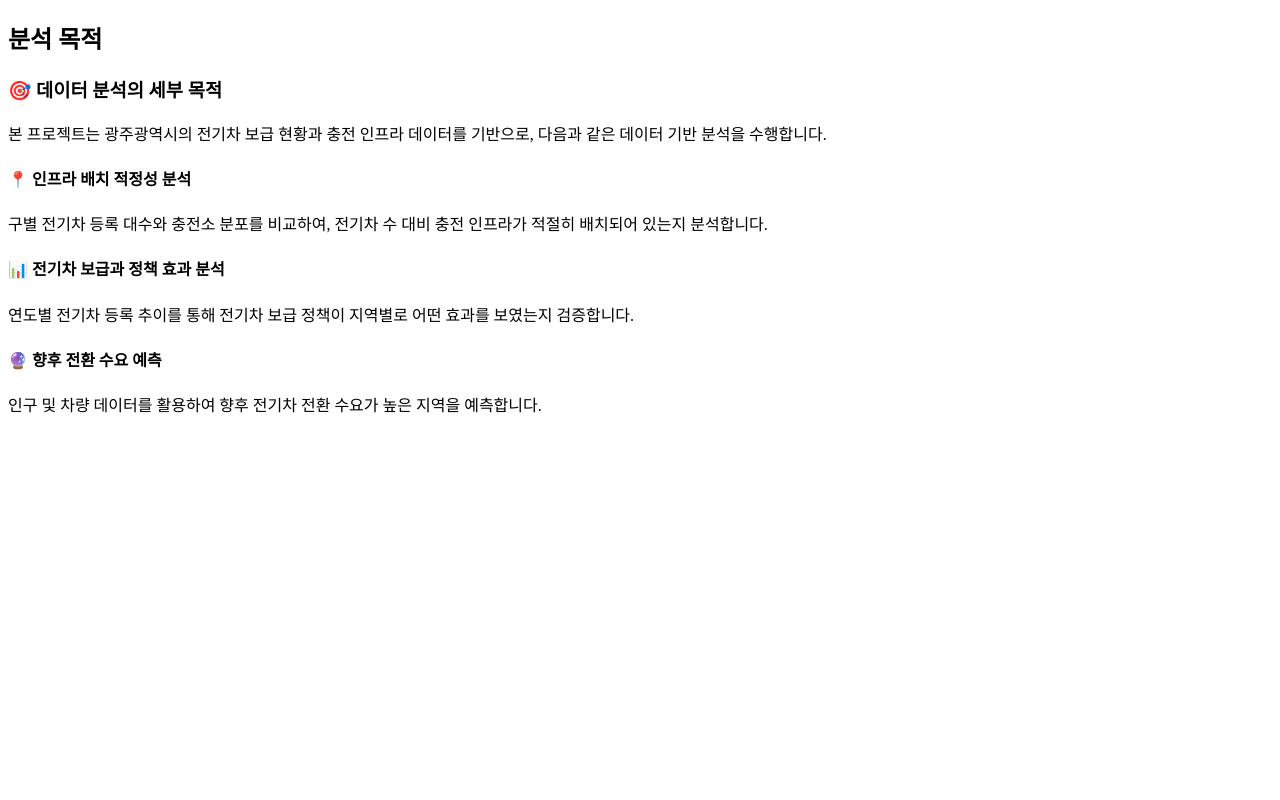
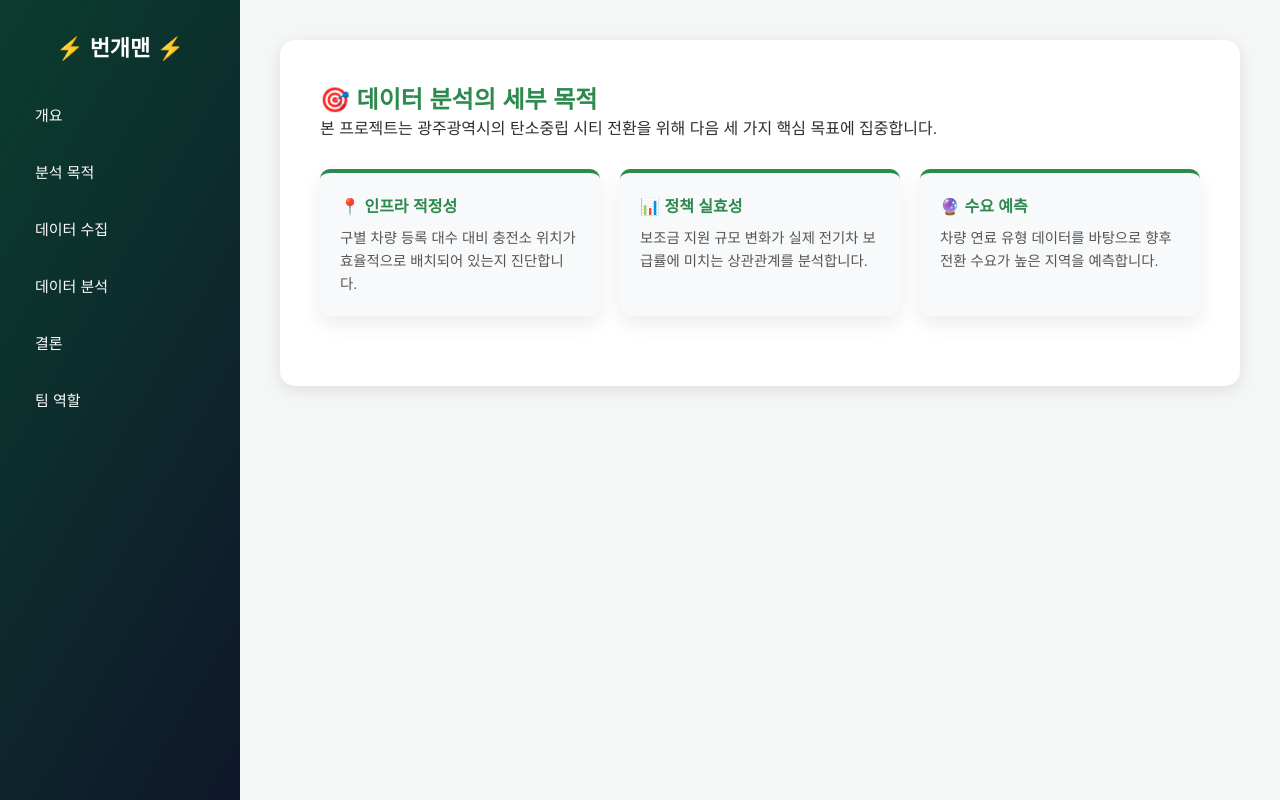
Before and after one commit to 2025-DongA-DataAI-3/car_project, a Flask app: page /analysis in a window 1280 px wide. Run offline with Flask 3, Linux system fonts and the light colour scheme.

Commit message:
목적 수정

```diff
--- a/templates/analysis.html
+++ b/templates/analysis.html
@@ -1,48 +1,31 @@
-<!DOCTYPE html>
-<html lang="ko">
-<head>
-    <meta charset="UTF-8">
-    <title>분석 목적</title>
-</head>
-<body>
+{% extends "base.html" %}
 
-<div class="container">
-    <h2 class="section-title">분석 목적</h2>
+{% block content %}
+<style>
+    .analysis-card { background: white; padding: 40px; border-radius: 15px; box-shadow: 0 4px 15px rgba(0,0,0,0.1); }
+    .card-wrapper { display: grid; grid-template-columns: repeat(3, 1fr); gap: 20px; margin-top: 30px; }
+    .card { background: #f8f9fa; padding: 20px; border-radius: 10px; border-top: 4px solid #2d8a4e; }
+    .card h4 { color: #2d8a4e; margin-bottom: 10px; }
+    .card p { font-size: 0.9rem; color: #555; line-height: 1.6; }
+</style>
 
-    <div class="analysis-box">
-        <h3 class="analysis-subtitle">🎯 데이터 분석의 세부 목적</h3>
-        <p class="analysis-desc">
-            본 프로젝트는 광주광역시의 전기차 보급 현황과 충전 인프라 데이터를 기반으로,
-            다음과 같은 데이터 기반 분석을 수행합니다.
-        </p>
+<div class="analysis-card">
+    <h2 style="color:#2d8a4e;">🎯 데이터 분석의 세부 목적</h2>
+    <p>본 프로젝트는 광주광역시의 탄소중립 시티 전환을 위해 다음 세 가지 핵심 목표에 집중합니다.</p>
 
     <div class="card-wrapper">
         <div class="card">
-                <h4>📍 인프라 배치 적정성 분석</h4>
-                <p>
-                    구별 전기차 등록 대수와 충전소 분포를 비교하여,
-                    전기차 수 대비 충전 인프라가 적절히 배치되어 있는지 분석합니다.
-                </p>
+            <h4>📍 인프라 적정성</h4>
+            <p>구별 차량 등록 대수 대비 충전소 위치가 효율적으로 배치되어 있는지 진단합니다.</p>
         </div>
-
         <div class="card">
-                <h4>📊 전기차 보급과 정책 효과 분석</h4>
-                <p>
-                    연도별 전기차 등록 추이를 통해
-                    전기차 보급 정책이 지역별로 어떤 효과를 보였는지 검증합니다.
-                </p>
+            <h4>📊 정책 실효성</h4>
+            <p>보조금 지원 규모 변화가 실제 전기차 보급률에 미치는 상관관계를 분석합니다.</p>
         </div>
-
         <div class="card">
-                <h4>🔮 향후 전환 수요 예측</h4>
-                <p>
-                    인구 및 차량 데이터를 활용하여
-                    향후 전기차 전환 수요가 높은 지역을 예측합니다.
-                </p>
+            <h4>🔮 수요 예측</h4>
+            <p>차량 연료 유형 데이터를 바탕으로 향후 전환 수요가 높은 지역을 예측합니다.</p>
         </div>
     </div>
 </div>
-</div>
-
-</body>
-</html>
+{% endblock %}
```
Lines whose indentation alone changed are shown as unchanged.
